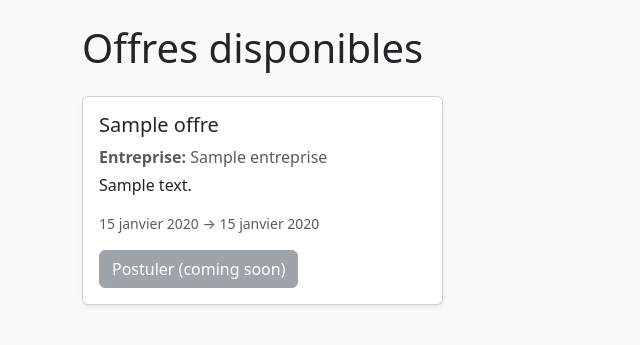
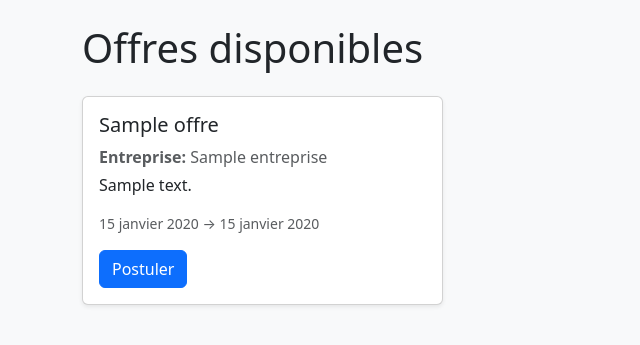
Before and after one commit to Douaesaib/gestion-stages-pfe, a Django app: page /offres/ in a window 1280 px wide. Shown: the top 345 px of the page, without its empty margins (0-640 px from the left). Run offline with Django 5.2, Linux system fonts and the light colour scheme; tables that the repository leaves empty hold one stand-in row (values such as "Sample post").

Commit message:
Update offres_list.html

```diff
--- a/templates/stages/offres_list.html
+++ b/templates/stages/offres_list.html
@@ -21,8 +21,9 @@
               <p class="text-muted mb-1"><strong>Entreprise:</strong> {{ offre.entreprise.nom }}</p>
               <p class="card-text">{{ offre.description|truncatechars:120 }}</p>
               <p class="small text-muted">{{ offre.date_debut }} → {{ offre.date_fin }}</p>
+              <a class="btn btn-primary" href="{% url 'stages:postuler' offre.id %}">Postuler</a>
 
-              <span class="btn btn-secondary disabled">Postuler (coming soon)</span>
+
             </div>
           </div>
         </div>
```
